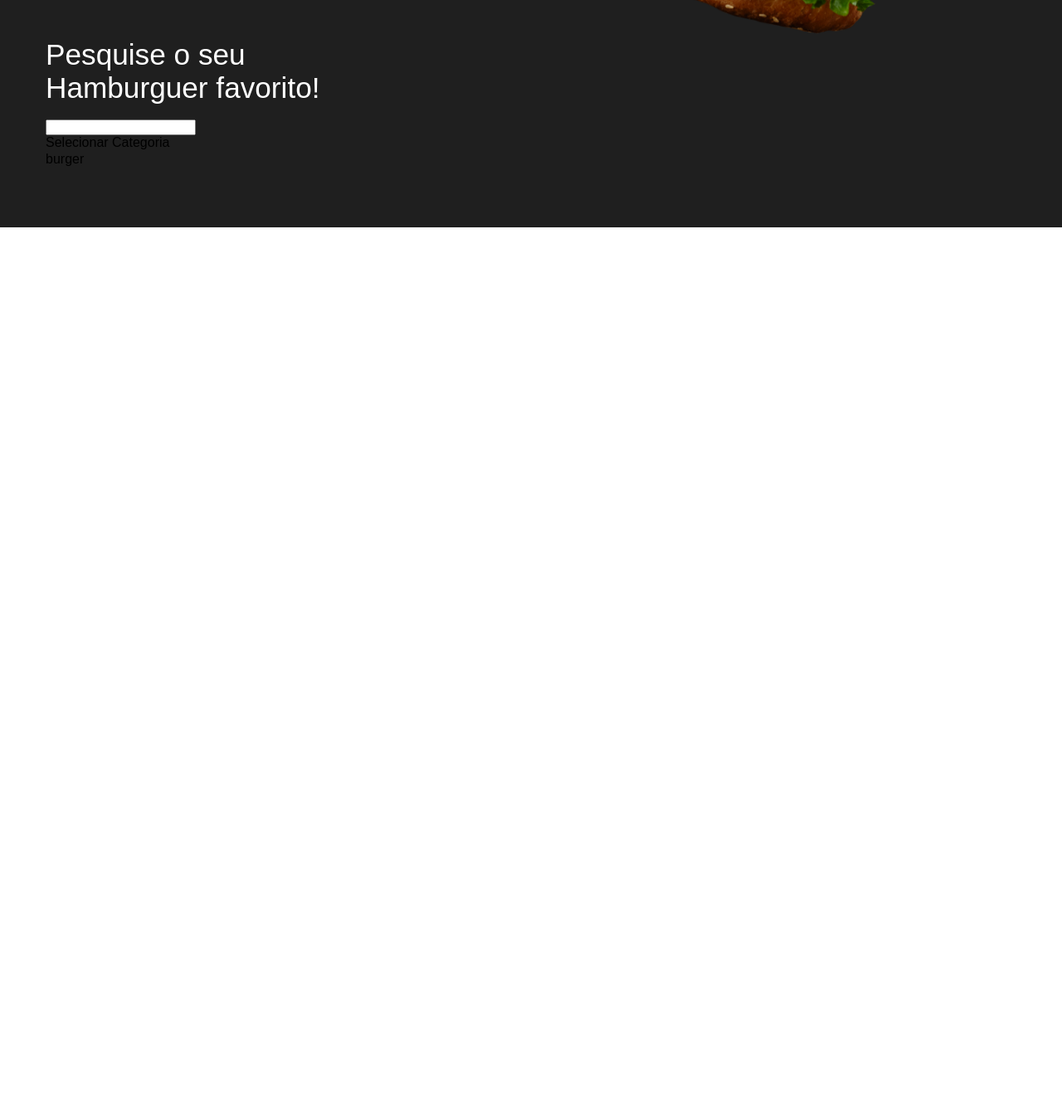
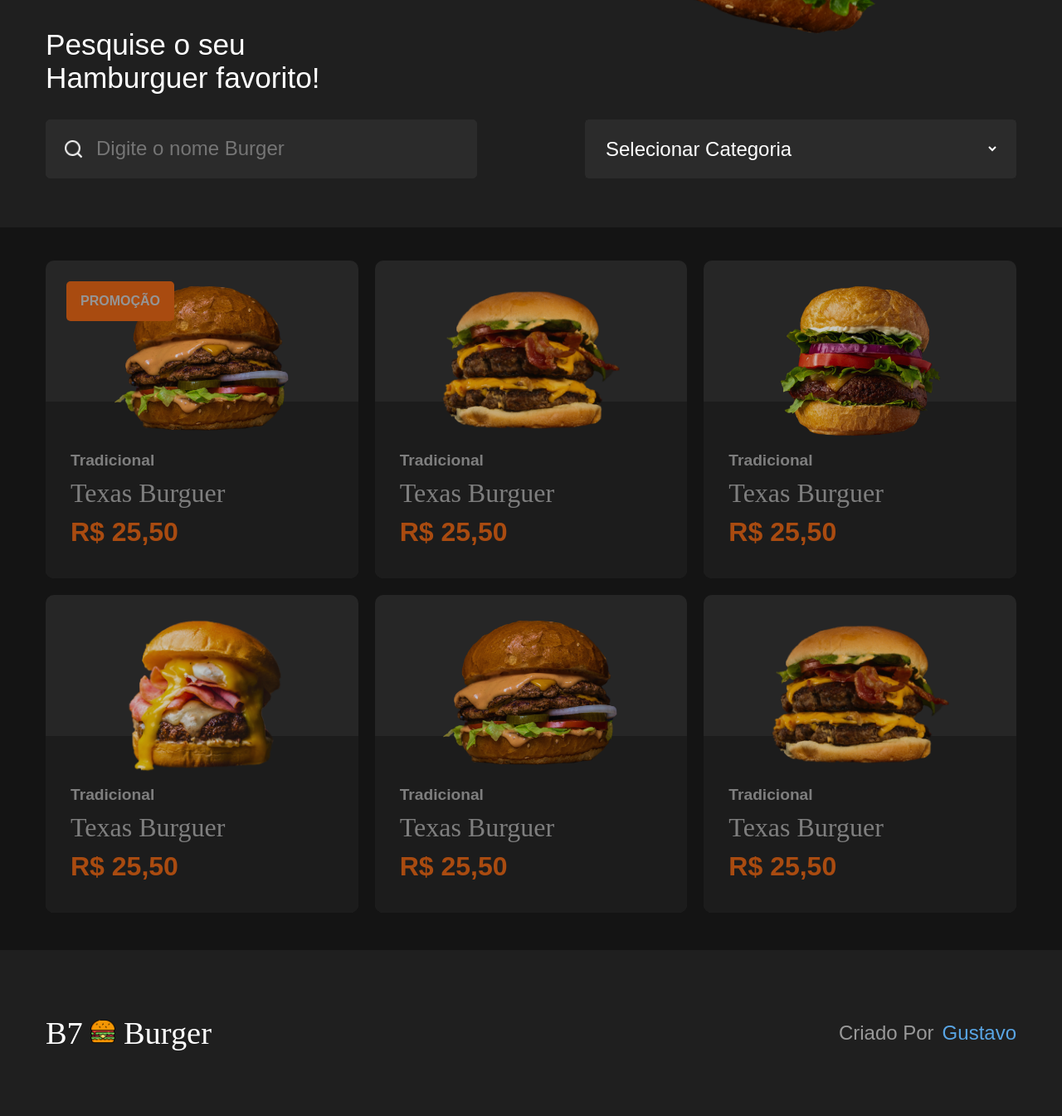
Before and after one commit to vinyciosg/Projeto-B7Burger, a plain HTML site: page index.html in a window 1280 px wide. Shown: the part 680-2025 px from the top of the page at 83% size. Before the commit the page ends 954 px from the top, so only its background shows below. Drawn offline with Linux system fonts and the light colour scheme; a web font is replaced by a local one.

Commit message:
projeto finalizado

```diff
--- a/index.html
+++ b/index.html
@@ -70,15 +70,20 @@
             <div class="section2-pesquisas">
 
                 <div class="section2-pesquisa1">
-                    <img src="" alt="">
+                    <img src="imagens/searchIcon.png" alt="">
                     <div class="section2-campo">
-                     <input type="search" name="ipesquisa" id=""ipesquisa>
+                     <input type="search" name="ipesquisa" id=""ipesquisa placeholder="Digite o nome Burger">
                     </div>
                 </div>
 
                 <div class="section2-pesquisa2">
-                    <option>Selecionar Categoria</option>
-                    <option value="burger">burger</option>
+                    <select>
+                        <option>Selecionar Categoria</option>
+                        <option value="Burgues">Burgues</option>
+                        <option value="Pizza">Pizza</option>
+                        <option value="Vegetariano">Vegetariano</option>
+                        <option value="Kids">Kids</option>
+                    </select>
                 </div>
 
             </div>
@@ -86,11 +91,95 @@
     </section>
 
     <section class="section3">
+        <div class="section3-container">
 
+            <div class="section3-conteudo">
+
+                <div class="pro">
+                    <p>Promoção</p>
+                </div>
+
+                <img src="imagens/burger1.png" alt="">
+
+                <div class="section3-des">
+                    <p>Tradicional</p>
+                    <h1>Texas Burguer</h1>
+                    <h2>R$ 25,50</h2>
+                </div>
+
+            </div>
+
+            <div class="section3-conteudo">
+
+                <img src="imagens/burger2.png" alt="">
+
+                <div class="section3-des">
+                    <p>Tradicional</p>
+                    <h1>Texas Burguer</h1>
+                    <h2>R$ 25,50</h2>
+                </div>
+
+            </div>
+
+            <div class="section3-conteudo">
+
+                <img src="imagens/burger3.png" alt="">
+
+                <div class="section3-des">
+                    <p>Tradicional</p>
+                    <h1>Texas Burguer</h1>
+                    <h2>R$ 25,50</h2>
+                </div>
+
+            </div>
+
+            <div class="section3-conteudo">
+
+                <img src="imagens/burger4.png" alt="">
+
+                <div class="section3-des">
+                    <p>Tradicional</p>
+                    <h1>Texas Burguer</h1>
+                    <h2>R$ 25,50</h2>
+                </div>
+            </div>
+
+            <div class="section3-conteudo">
+
+                <img src="imagens/burger1.png" alt="">
+
+                <div class="section3-des">
+                    <p>Tradicional</p>
+                    <h1>Texas Burguer</h1>
+                    <h2>R$ 25,50</h2>
+                </div>
+
+            </div>
+
+            <div class="section3-conteudo">
+
+                <img src="imagens/burger2.png" alt="">
+
+                <div class="section3-des">
+                    <p>Tradicional</p>
+                    <h1>Texas Burguer</h1>
+                    <h2>R$ 25,50</h2>
+                </div>
+
+            </div>
+
+        </div>
     </section>
 
     <footer>
-
+        <div class="footer-container">
+            <h1>
+                B7
+                <img src="imagens/icon-hamburguer.png" alt="">
+                Burger
+            </h1>
+            <p>Criado Por<a href="">Gustavo</a></p>
+        </div>
     </footer>
 </body>
 </html>
--- a/style.css
+++ b/style.css
@@ -9,10 +9,13 @@
     --background-color3: #1F1F1F;
     --background-color2: #141414 ;
     --background-color1: #CF5910;
+    --color-bg-input: #2b2b2b;
 }
 
 
+
 * {
+    scroll-behavior: smooth;
     margin: 0;
     padding: 0;
     box-sizing: border-box;
@@ -121,17 +124,24 @@ header {
 .section1-buttom {
     background-color: var(--background-color1);
     width: 270px;
-    padding:18px;
+    padding:16px;
     border-radius: 10px;
     cursor: pointer;
+}
+
+.section1-buttom:hover, .section1-buttom p:hover {
+    background-color: #ff6e13;
+    color: white;
+    transition: 0.3s;
+    opacity: 1;
 }
 
 .section1-buttom p {
     font-family: Arial, Helvetica, sans-serif;
     color: white;
-    background-color: #CF5910;
     text-align: center;
-    font-size: 1.1em;
+    font-size: 1.2em;
+    font-weight: bolder;
 }
 
 .section1-img img {
@@ -156,4 +166,162 @@ header {
 .section2-container h1 {
     color: white;
     font-size: 2.2em;
+    margin-bottom: 30px;
 }
+
+.section2-pesquisas {
+    display: flex;
+    justify-content: space-between;
+}
+
+.section2-pesquisa1,
+.section2-pesquisa2 {
+    border: 1px solid var(--color-bg-input);
+    background-color: var(--color-bg-input);
+    display: flex;
+    width: 520px;
+    border-radius: 5px;
+}
+
+.section2-pesquisa1 img {
+    height: 25px;
+    margin: auto;
+    margin-left: 20px;
+
+}
+
+.section2-pesquisa1 input {
+    width: 480px;
+    padding: 20px 15px;
+    margin-left: px;
+    background-color: transparent;
+    color: white;
+    outline: none;
+    border: 0;
+    font-size: 1.5em;
+}
+
+.section2-pesquisa2 select {
+    width: 100%;
+    border: 20px solid transparent;
+    background-color: var(--color-bg-input);
+    color: white;
+    font-size: 1.5em;
+    outline: none;
+}
+
+.section3 {
+    background-color: var(--background-color2);
+}
+.section3-container {
+    max-width: 1170px;
+    margin: auto;
+    display: grid;
+    grid-template-columns: repeat(3, 1fr);
+    gap: 20px;
+    padding-top: 40px;
+    padding-bottom: 45px;
+    cursor: pointer;
+}
+
+.section3-conteudo {
+    background-color: var(--color-bg-input);
+    border-radius: 10px;
+    position: relative;
+    opacity: .8;
+}
+
+.section3-conteudo:hover {
+    transition: 0.4s;
+    opacity: 1;
+}
+
+.section3-conteudo .pro {
+    background-color: var(--background-color1);
+    position: absolute;
+    width: 130px;
+    padding: 15px;
+    margin: 25px;
+    border-radius: 5px;
+}
+
+.section3-conteudo .pro p {
+    color: rgb(182, 182, 182);
+    text-align: center;
+    font-weight: bold;
+    text-transform: uppercase;
+}
+
+.section3-conteudo img {
+    display: flex;
+    margin: auto;
+    margin-top: 25px;
+}
+
+.section3-des {
+    border-bottom-left-radius: 10px ;
+    border-bottom-right-radius: 10px;
+    background-color: var(--background-color3);
+    margin-top: -45px;
+    padding: 60px 30px 37px;
+}
+
+.section3-des p {
+    color: var(--background-color);
+    font-weight: bold;
+    font-size: 1.2em;
+}
+
+.section3-des h1 {
+    color: var(--background-color);
+    font-family: var(--font-family);
+    font-size: 2em;
+    margin-top: 10px;
+}
+
+.section3-des h2 {
+    color: var(--background-color1);
+    margin-top: 10px;
+    font-size: 2em;
+    font-weight: bold;
+}
+
+footer {
+    background-color: var(--background-color3);
+    height: 200px;
+}
+
+.footer-container {
+    margin: auto;
+    max-width: 1170px;
+    height: 200px;
+    display: flex;
+    justify-content: space-between;
+    align-items: center;
+    cursor: pointer;
+}
+
+.footer-container h1 {
+    font-family: var(--font-family);
+    color: white;
+    font-size: 2.4em;
+}
+
+.footer-container img {
+    width: 30px;
+}
+
+.footer-container p {
+    color: var(--background-color);
+    font-size: 1.5em;
+}
+
+.footer-container a {
+    text-decoration: none;
+    color: #59a5e4;
+    margin-left: 10px;
+}
+
+.footer-container a:hover {
+    text-decoration: underline;
+}
```
